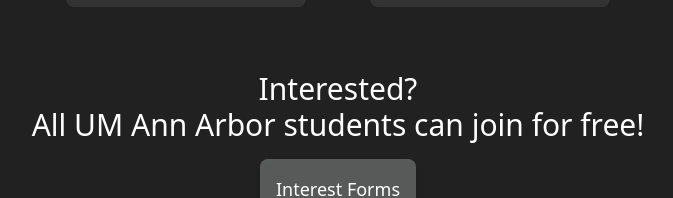
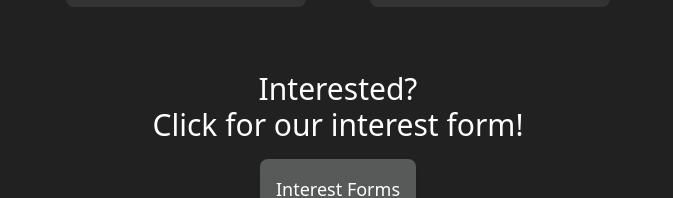
Before and after one commit to Jmshaver/M-Hub-Website, a Next.js app: page / in a window 1280 px wide. Shown: the part 2901-3099 px from the top of the page, without its empty margins (302-975 px from the left). Built offline with nearby package versions, Linux system fonts and the light colour scheme.

Commit message:
update description

```diff
--- a/pages/index.jsx
+++ b/pages/index.jsx
@@ -84,7 +84,7 @@
       <div className="container mx-auto mb-8 px-2">
         <h2 className="text-3xl text-center">
           Interested? <br />
-          All UM Ann Arbor students can join for free!
+          Click for our interest form!
         </h2>
         <div className="flex mt-4 justify-center">
           <Button href="/join" text="Interest Forms" />
```
